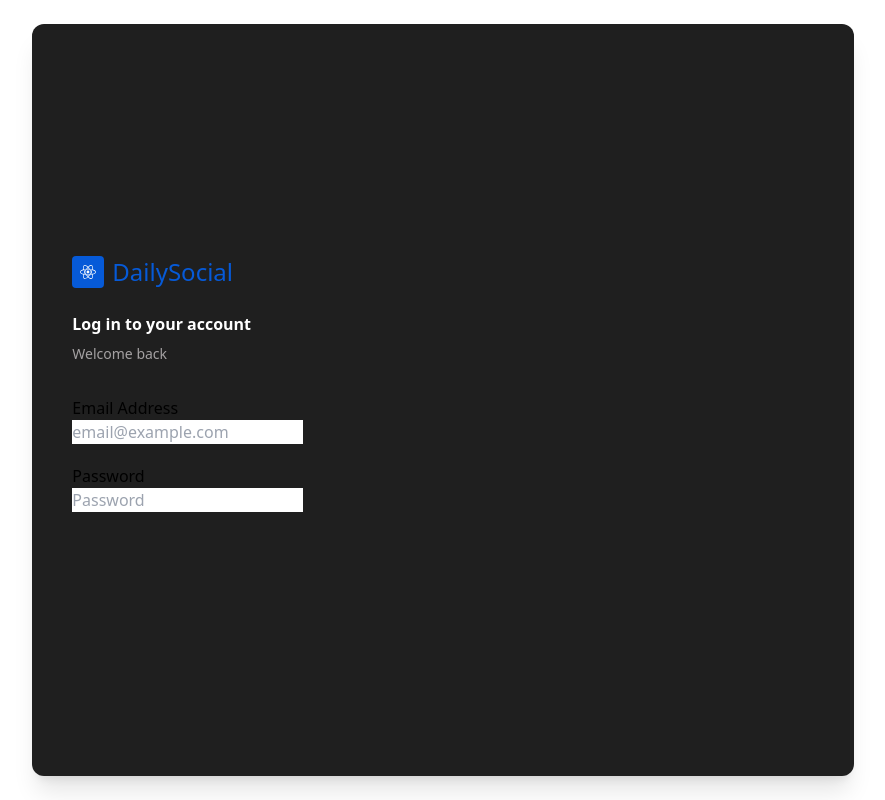
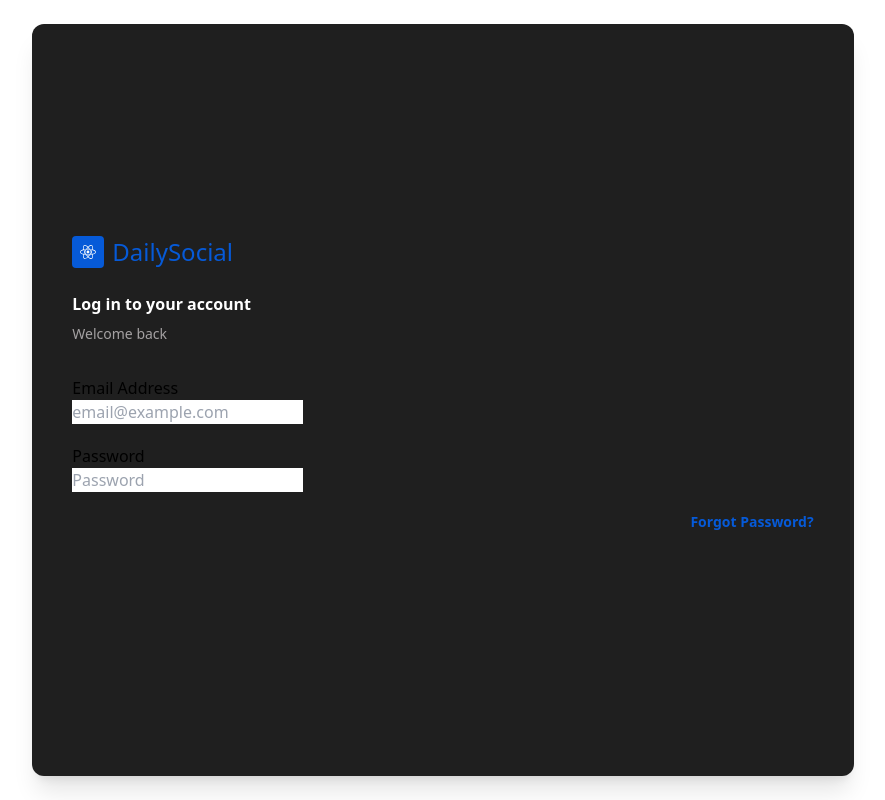
Before and after one commit to arjunprograms/CPSC-362-Project, a React (Create React App) app in the folder client/: page /login in a window 1280 px wide. Shown: the whole page, without its empty margins (197-1082 px from the left). Built offline with nearby package versions, Linux system fonts and the light colour scheme.

Commit message:
Added "Forgot Password?" link to login page

```diff
--- a/client/src/pages/Login.jsx
+++ b/client/src/pages/Login.jsx
@@ -1,4 +1,5 @@
 import React from "react";
+import {Link} from "react-router-dom"
 import { FaReact as DailySocial } from "react-icons/fa";
 import  TextInput  from "../components/TextInput";
 import { useForm } from "react-hook-form";
@@ -55,6 +56,12 @@ const Login = () => {
               })}
               error={errors.password ? errors.password?.message : ""}
             />
+
+            <Link
+              to='/reset-password'
+              className="text-sm text-right text-blue font-semibold"
+            >
+            Forgot Password?</Link>
           </form>
         </div>
         {/* Right */}
```
